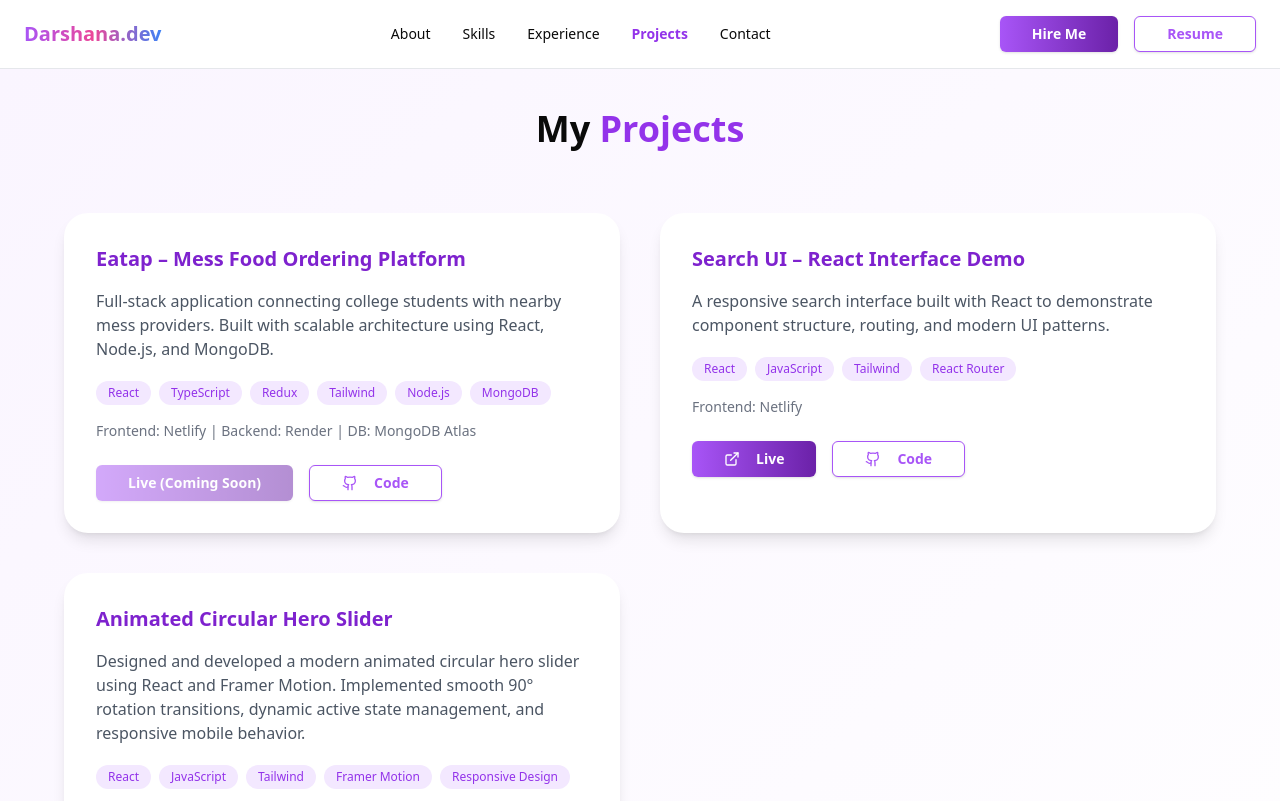
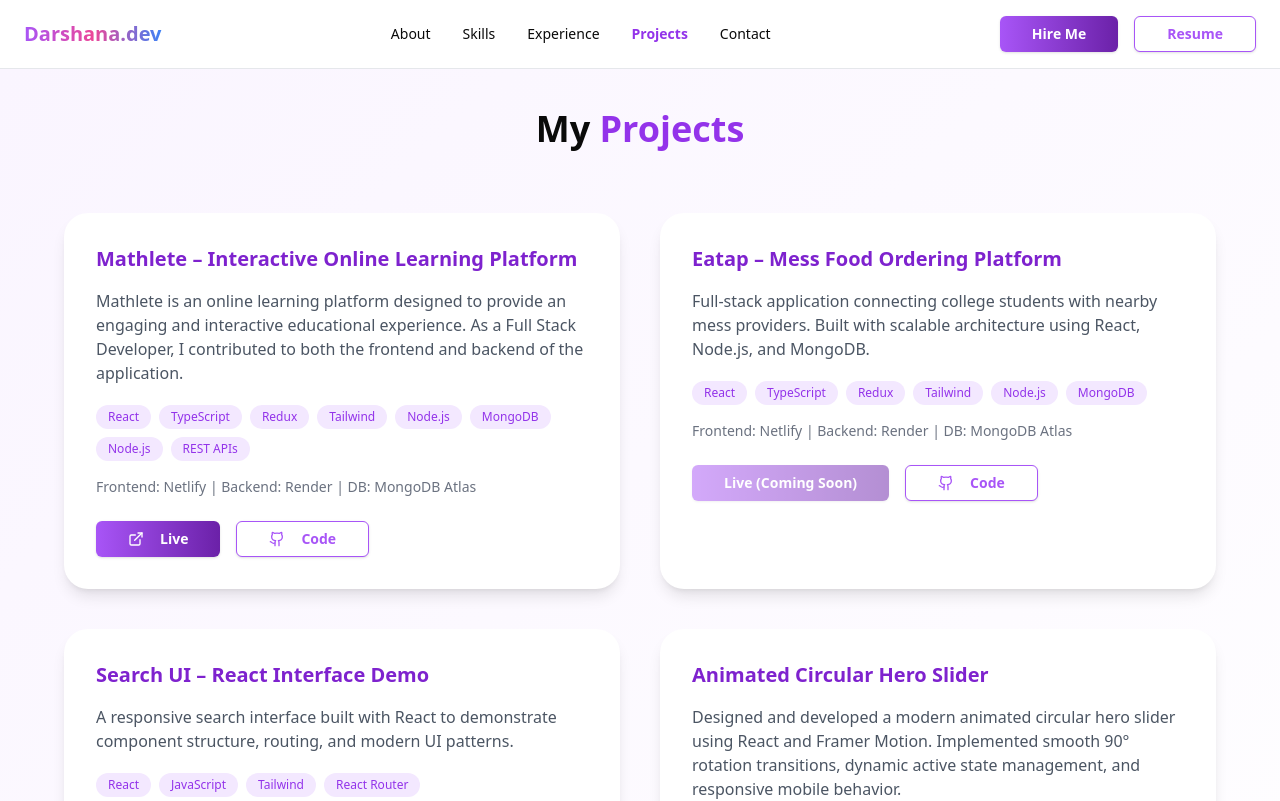
Before and after one commit to DARSHANARANE/Portfolio, a React (Vite) app: page /projects in a window 1280 px wide. Shown: the top 801 px of the page. Built offline with nearby package versions, Linux system fonts and the light colour scheme.

Commit message:
Add Mathlete project details to Projects page

```diff
--- a/src/pages/Projects.tsx
+++ b/src/pages/Projects.tsx
@@ -14,6 +14,68 @@ export default function Projects() {
                 {/* ================= PERSONAL PROJECTS ================= */}
                 <div className="grid grid-cols-1 md:grid-cols-2 gap-8 sm:gap-10 mb-16 sm:mb-20">
 
+
+                       {/* mathlete */}
+                    <div className="p-5 sm:p-8 bg-white rounded-3xl shadow-lg
+hover:shadow-purple-300/40 hover:-translate-y-2
+transition-all duration-500">
+
+                        <h3 className="text-xl font-semibold text-purple-700">
+                            Mathlete –  Interactive Online Learning Platform
+                        </h3>
+
+                        <p className="text-gray-600 mt-4">
+                            Mathlete is an online learning platform designed to provide an engaging and interactive educational experience. As a Full Stack Developer, I contributed to both the frontend and backend of the application.
+                        </p>
+
+                        <div className="flex flex-wrap gap-2 mt-5">
+                            {[
+                                "React",
+                                "TypeScript",
+                                "Redux",
+                                "Tailwind",
+                                "Node.js",
+                                "MongoDB",
+                                "Node.js",
+                                " REST APIs",
+
+                            ].map((tech, i) => (
+                                <span
+                                    key={i}
+                                    className="text-xs px-3 py-1 rounded-full bg-purple-100 text-purple-600"
+                                >
+                                    {tech}
+                                </span>
+                            ))}
+                        </div>
+
+                        <p className="text-sm text-gray-500 mt-4">
+                            Frontend: Netlify | Backend: Render | DB: MongoDB Atlas
+                        </p>
+
+                        {/* Buttons */}
+                             <div className="flex flex-col sm:flex-row gap-4 mt-6">
+                            <a
+                                href="https://mathlete.co.in"
+                                target="_blank"
+                            >
+                                <CustomButton variantType="primary"className="w-full sm:w-auto">
+                                    <ExternalLink size={16} className="mr-2" />
+                                    Live
+                                </CustomButton>
+                            </a>
+
+                            <a
+                                href="https://github.com/DARSHANARANE/search-ui"
+                                target="_blank"
+                            >
+                                <CustomButton variantType="secondary"className="w-full sm:w-auto">
+                                    <Github size={16} className="mr-2" />
+                                    Code
+                                </CustomButton>
+                            </a>
+                        </div>
+                    </div>
                     {/* Eatap */}
                     <div className="p-5 sm:p-8 bg-white rounded-3xl shadow-lg
 hover:shadow-purple-300/40 hover:-translate-y-2
```
